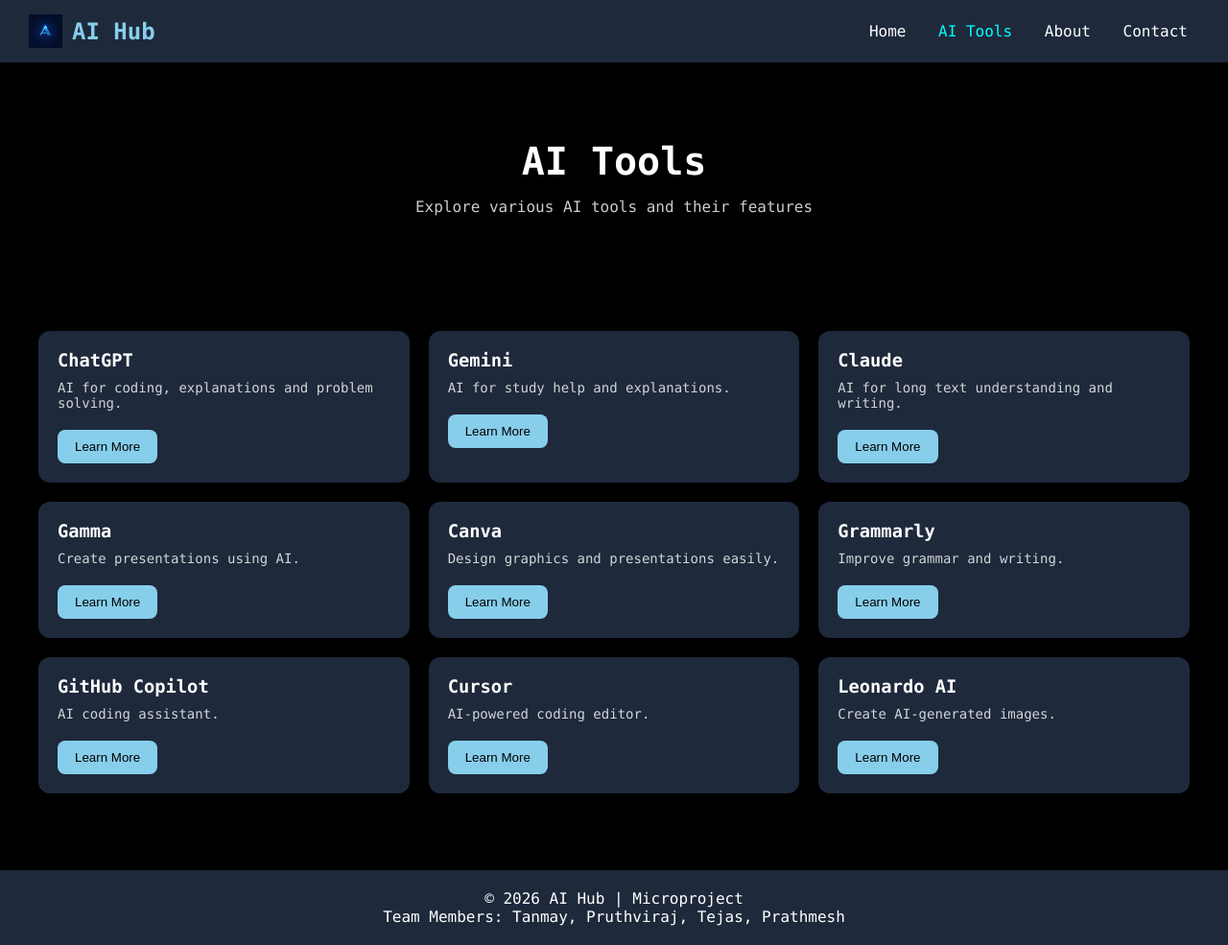
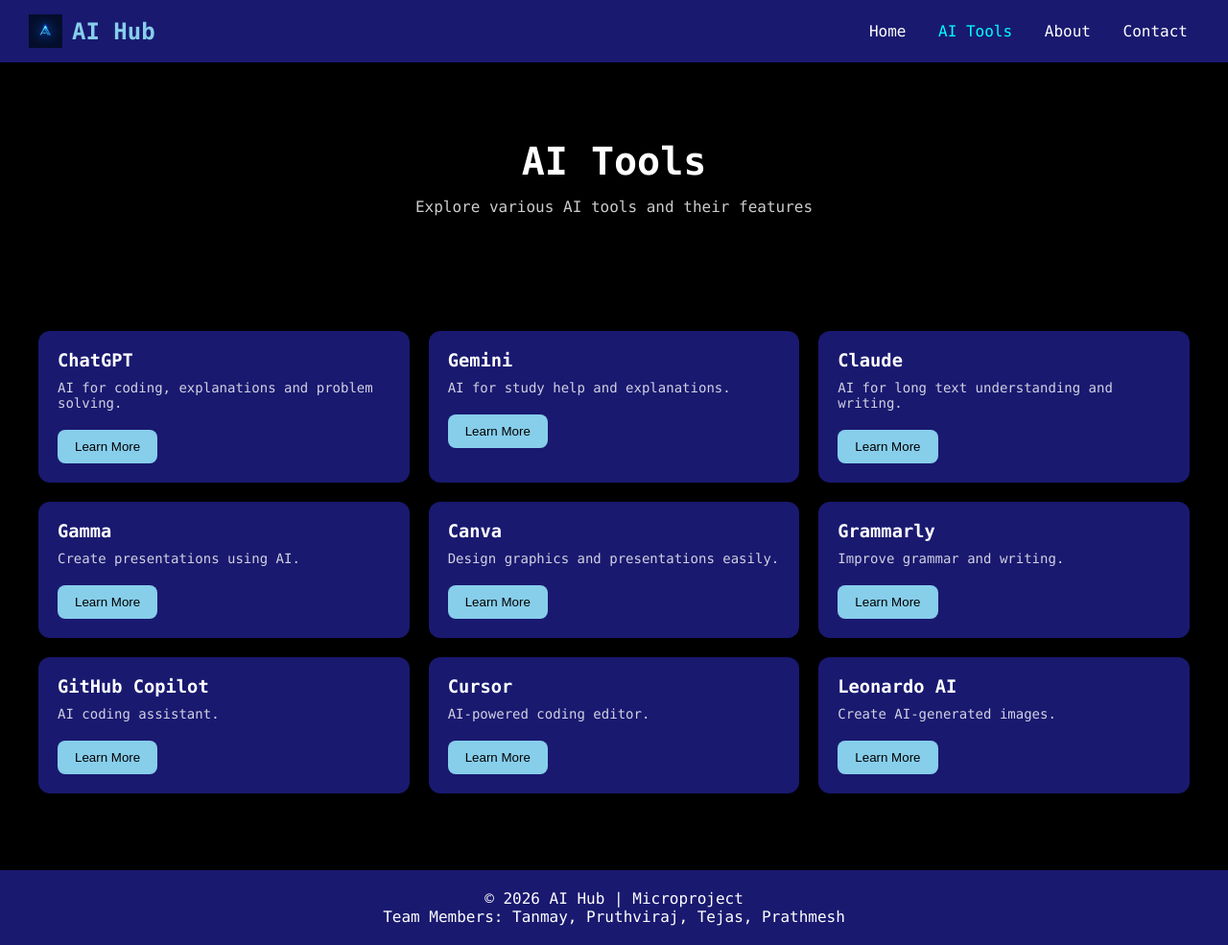
Before and after one commit to tanmaygurav2326/AI-hub, a plain HTML site: page tools.html in a window 1280 px wide. Shown: the whole page at 96% size. Drawn offline with Linux system fonts and the light colour scheme.

Commit message:
Change background and link colors to new shades

```diff
--- a/style.css
+++ b/style.css
@@ -15,7 +15,7 @@ body {
 }
 
 nav {
-  background: #1e293b;
+  background: MidnightBlue;
   padding: 15px 30px;
   display: flex;
   justify-content: space-between;
@@ -59,12 +59,12 @@ nav a:hover {
   opacity: 0.8;
 }
 a {
-  color: #7dd3fc;
+  color: LightSkyBlue;
   text-decoration: underline;
 }
 
 a:visited {
-  color: #7dd3fc;
+  color: LightSkyBlue
 }
 
 a:hover {
@@ -97,7 +97,7 @@ button:hover {
 }
 
 .card {
-  background: #1e293b;
+  background: MidnightBlue;
   padding: 20px;
   border-radius: 12px;
 }
@@ -123,7 +123,7 @@ h2 {
 }
 
 footer {
-  background: #1e293b;
+  background: MidnightBlue;
   text-align: center;
   padding: 20px;
   margin-top: 40px;
```
